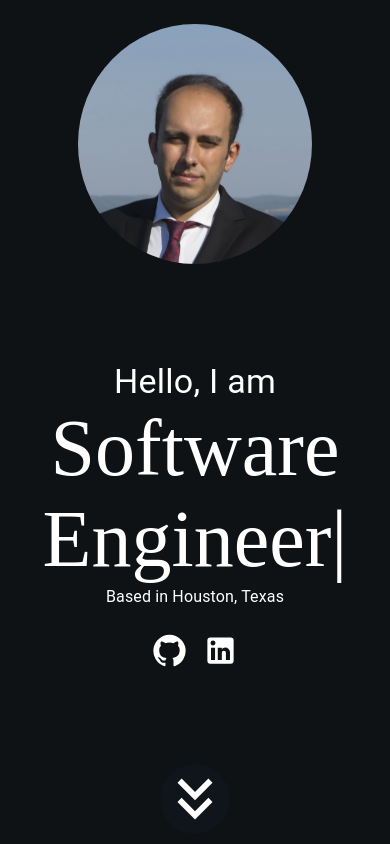
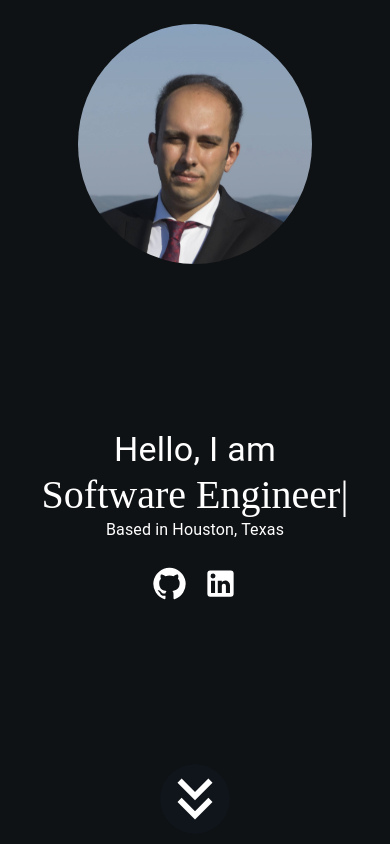
Before and after one commit to mpapila/mehmetpapila.com, a React (Vite) app: page / in a window 390 px wide. Built offline with nearby package versions, Linux system fonts and the light colour scheme; no server answers.

Commit message:
changed the font size of typeanimation for mobile devices

```diff
--- a/src/App.tsx
+++ b/src/App.tsx
@@ -97,7 +97,10 @@ function App() {
                   500,
                 ]}
                 repeat={Infinity}
-                style={{ fontSize: "80px", display: "inline-block" }}
+                style={{
+                  fontSize: isPhoneScreen ? "40px" : "80px",
+                  display: "inline-block",
+                }}
               />{" "}
               <Typography
               //  fontFamily="source-sans-3"
```
